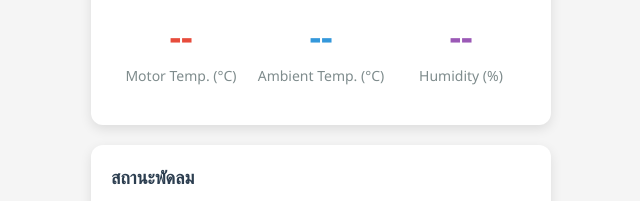
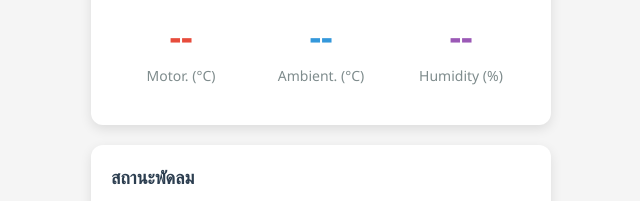
Before and after one commit to Tarn002/Tarn, a plain HTML site: page index.html in a window 1280 px wide. Shown: the part 173-374 px from the top of the page, 319-959 px from the left. Drawn offline with nearby package versions, Linux system fonts and the light colour scheme; no server answers.

Commit message:
Update index.html

```diff
--- a/index.html
+++ b/index.html
@@ -180,11 +180,11 @@
         <div class="temp-display">
             <div class="temp-item">
                 <div class="temp-value motor-temp" id="motorTemp">--</div>
-                <div class="temp-label">Motor Temp. (°C)</div>
+                <div class="temp-label">Motor. (°C)</div>
             </div>
             <div class="temp-item">
                 <div class="temp-value ambient-temp" id="ambientTemp">--</div>
-                <div class="temp-label">Ambient Temp. (°C)</div>
+                <div class="temp-label">Ambient. (°C)</div>
             </div>
             <div class="temp-item">
                 <div class="temp-value humidity" id="humidity">--</div>
```
